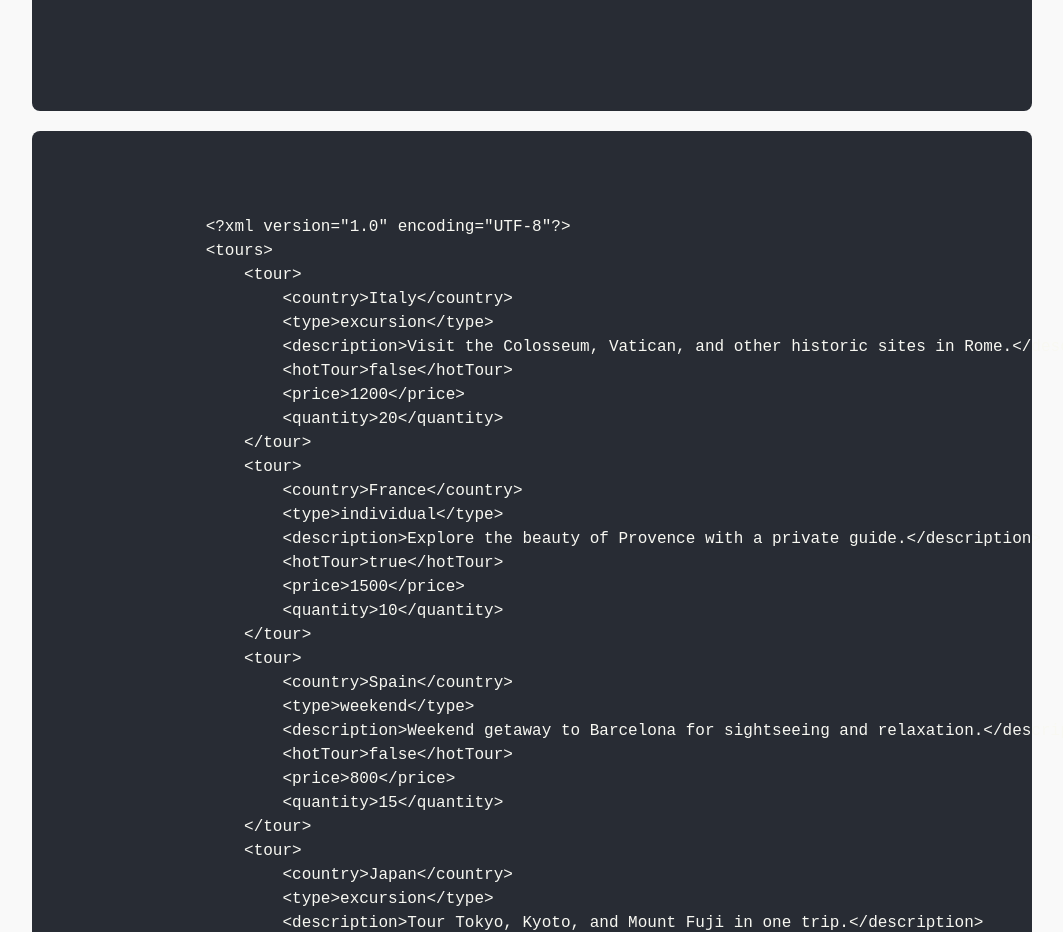
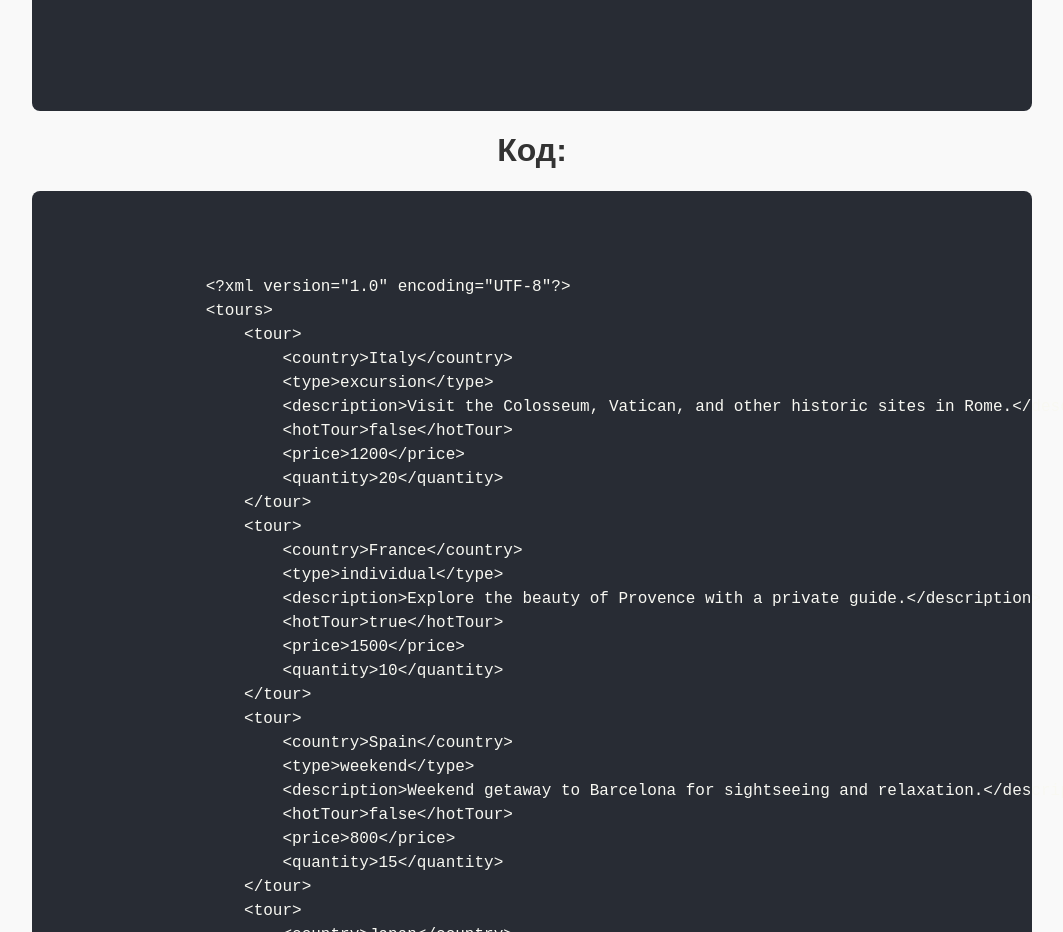
Before and after one commit to Nikitosdryga/CTIP, a plain HTML site: page lab7/code7.html in a window 1280 px wide. Shown: the part 1261-2193 px from the top of the page, without its empty margins (108-1171 px from the left). Drawn offline with Linux system fonts and the light colour scheme.

Commit message:
Update code7.html

```diff
--- a/lab7/code7.html
+++ b/lab7/code7.html
@@ -122,6 +122,7 @@
                 &lt;/body&gt;
             </pre>
         </div>
+        <h1>Код:</h1>
         <div class="code-container">
             <pre>
                 &lt;?xml version=&quot;1.0&quot; encoding=&quot;UTF-8&quot;?&gt;
```
